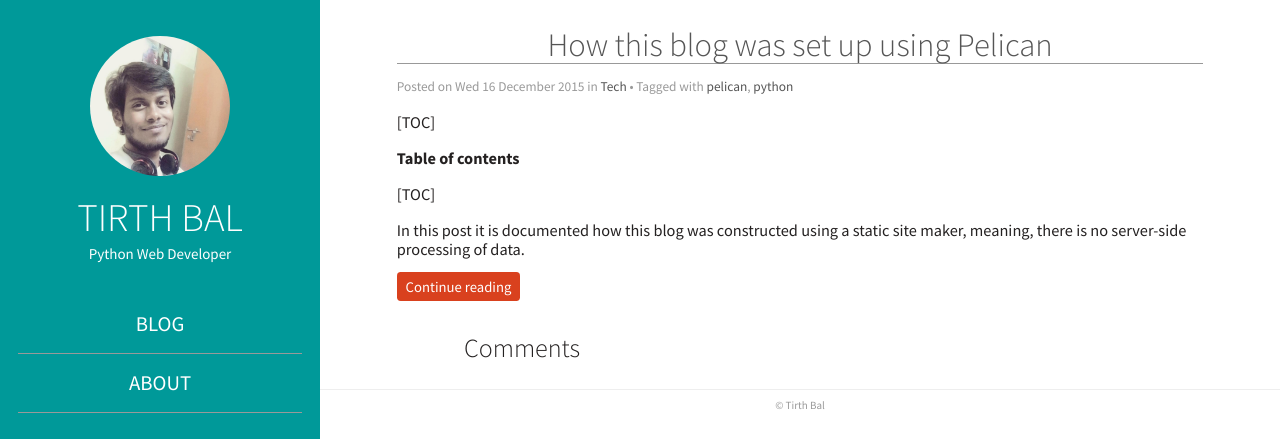
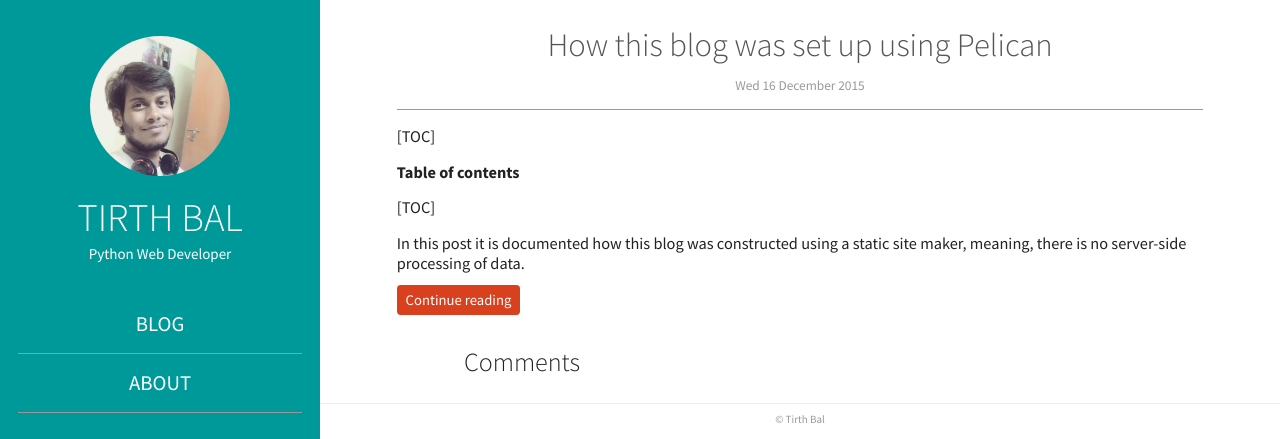
Before and after one commit to maverick-me/maverick-me.github.io, a plain HTML site: page author/tirth-bal.html in a window 1280 px wide. Shown: the top 439 px of the page. Drawn offline with Linux system fonts and the light colour scheme; a script that the page names is missing.

Commit message:
Blog title is alligned properly

```diff
--- a/author/tirth-bal.html
+++ b/author/tirth-bal.html
@@ -45,13 +45,13 @@
 
 <article>
   <header>
-    <div style="border-bottom:1px solid #999;">
-    <h2 style="text-align:center;"><a href="/pelican-setup.html#pelican-setup">How this blog was set up using Pelican</a></h2>
+    <div style="border-bottom:1px solid #999;text-align:center;">
+    <h2 ><a href="/pelican-setup.html#pelican-setup">How this blog was set up using Pelican</a></h2>
+     <p>
+   Wed 16 December 2015
+    </p>
     </div>
-    <p>
-      Posted on Wed 16 December 2015 in <a href="/category/tech.html">Tech</a>
-      &#8226; Tagged with
-      <a href="/tag/pelican.html">pelican</a>,      <a href="/tag/python.html">python</a>    </p>
+
   </header>
   <div>
       <p>[TOC]</p>
```
Also changed, not shown: category/tech.html (+6 -6 lines), index.html (+6 -6 lines), tag/pelican.html (+6 -6 lines), tag/python.html (+6 -6 lines).
